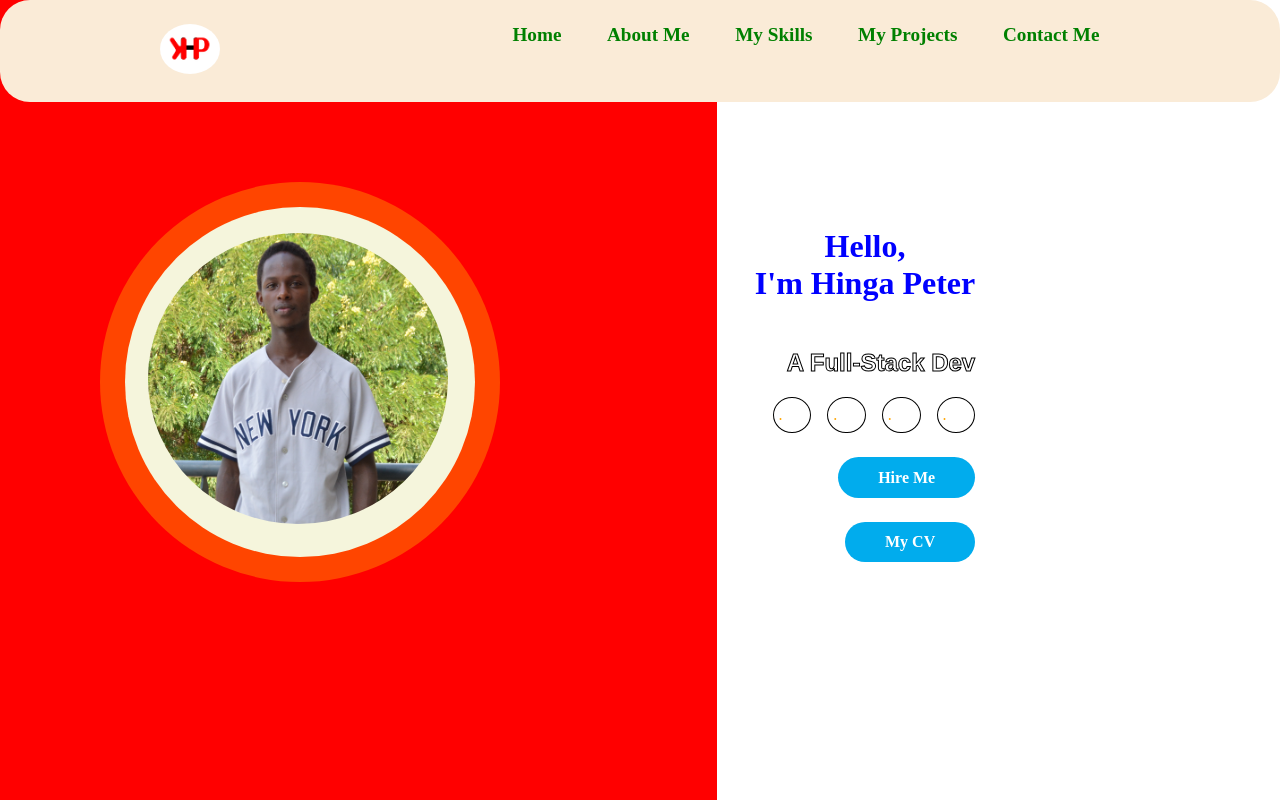
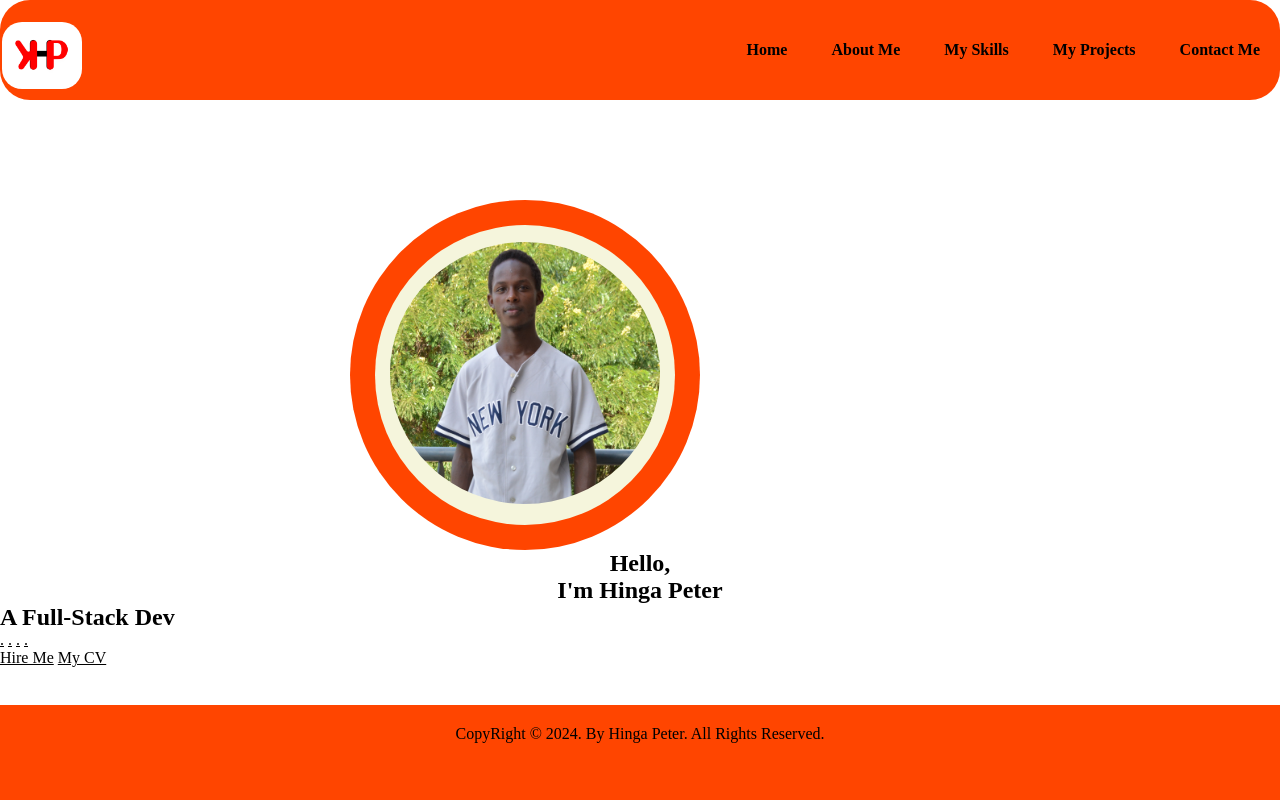
Before and after one commit to Hinga-inc/my-portfolio, a plain HTML site: page index.html in a window 1280 px wide. Shown: the top 800 px of the page. Drawn offline with Linux system fonts and the light colour scheme.

Commit message:
moddified some code

```diff
--- a/index.html
+++ b/index.html
@@ -1,39 +1,52 @@
 <!DOCTYPE html>
 <html lang="en">
   <head>
-    <meta charset="UTF-8">
-    <meta name="author" content="Hinga p">
-    <meta name="viewport" content="width=device-width, initial-scale=1.0">
-    <link rel="stylesheet" href="style.css">
-    <link rel="website icon" href="/images/mylogo.png" type="png">
-    <title>HINGA PETER KAMAU</title>
+    <meta charset="UTF-8" />
+    <meta name="author" content="Hinga p" />
+    <meta name="viewport" content="width=device-width, initial-scale=1.0" />
+    <link rel="stylesheet" href="style.css" />
+    <link rel="website icon" href="images/mylogo.png" type="png" />
+    <title>DEV HINGA PETER</title>
   </head>
   <body>
-    <header class="heading">
+    <header>
       <div class="logo">
-                <img src="images/mylogo.png" alt="My Logo" id="logo">
+        <a href="index.html"
+          ><img src="images/mylogo.png" alt="My Logo" id="logo"
+        /></a>
       </div>
       <nav>
-            <a href="#">Home</a>
-            <a href="about.html">About&nbsp;Me</a>
-            <a href="#">My&nbsp;Skills</a>
-            <a href="#">My&nbsp;Projects</a>
-            <a href="#">Contact&nbsp;Me</a>
+        <div class="largeMenu">
+          <a href="index.html">Home</a>
+          <a href="#aboutmeUp">About&nbsp;Me</a>
+          <a href="#myskillsUp">My&nbsp;Skills</a>
+          <a href="#myprojectsUp">My&nbsp;Projects</a>
+          <a href="#contactmeUp">Contact&nbsp;Me</a>
+        </div>
       </nav>
+      <div class="smallMenu">
+        <span></span>
+        <span></span>
+        <span></span>
+      </div>
     </header>
-    <section>
+
+    <article id="profileUp" class="section1">
       <div class="main">
         <div class="image">
           <div class="orange-bg-outer">
             <div class="beige-bg">
               <div class="myimage">
-                            <img src="/images/kijanahensam.png" alt="My picture">
+                <img src="images/kijanahensam.png" alt="My picture" />
               </div>
             </div>
           </div>
         </div>
         <div class="myinfo">
-                <h1 align="center">Hello,<br /> I'm Hinga Peter</h1>
+          <h1 align="center">
+            Hello,<br />
+            I'm Hinga Peter
+          </h1>
           <div class="jiggytext">
             <div class="mytitle">
               <h2>A Full-Stack Dev</h2>
@@ -41,7 +54,7 @@
           </div>
           <div class="mysocials">
             <a href="#"><i class="fa fa-linkedin"></i>.</a>
-                        <a href="#"><i class=" fa fa-github"></i>.</a>
+            <a href="#"><i class="fa fa-github"></i>.</a>
             <a href="#"><i class="fa fa-instagram"></i>.</a>
             <a href="#"><i class="fa fa-twitter"></i>.</a>
           </div>
@@ -49,13 +62,29 @@
           <a href="#" class="mycv">My CV</a>
         </div>
       </div>
-    </section>
+    </article>
+
+    <article id="aboutmeUp" class="section1">
+      <div class="aboutme"></div>
+    </article>
+
+    <article id="myskillsUp" class="section1">
+      <div class="myskills"></div>
+    </article>
+
+    <article id="myprojectsUp" class="section1">
+      <div class="myprojects"></div>
+    </article>
+
+    <article id="contactmeUp" class="section1">
+      <div class="contactme"></div>
+    </article>
+
     <footer>
       <div class="ownerdetails">
-        <p>
-            CopyRight &copy; 2024. By Hinga Peter. All Rights Reserved.
-        </p>
+        <p>CopyRight &copy; 2024. By Hinga Peter. All Rights Reserved.</p>
       </div>
     </footer>
-
+    <script src="script.js"></script>
+  </body>
 </html>
--- a/style.css
+++ b/style.css
@@ -1,154 +1,157 @@
-/* this is the stylig of the logo alone*/
-#logo {
-    height: 50px;
-    border-color: aqua;
-    border-radius: 50%;
+* {
+    padding: 0;
+    margin: 0;
+    box-sizing: border-box;
+    color: black;
 }
-/* this styles the whole body to have a gradient of red and white*/
+
 body {
-    background: linear-gradient(270deg, rgb(255, 255, 255) 44%, red 15%);
+    background: #fff;
     margin: auto;
 }
-.heading {
-    background-color:antiquewhite;
-    border-radius: 30px;
+
+/* header styles*/
+header {
     display: flex;
-    align-content: center;
-    padding: 1.5rem;
-    justify-content: space-around;
-}
-.heading nav a {
-    color:green;
-    padding: 0.4rem 1.3rem;
-    font-size: 1.2rem;
-    font-weight: 700;
-    text-decoration: none;
-}
-.heading nav a:hover {
-    color: crimson;
-    transition: all 0.5s ease-in-out;
-}
-.main {
-    display: flex;
-    flex-wrap: wrap;
     justify-content: space-between;
     align-items: center;
-    margin: 5rem auto;
-    padding-left: 100px;
+    height: 100px;
+    background-color: orangered;
+    border-radius: 30px;
+    width: 100%;
 }
-.main h1 {
-    font-size: 2rem;
+
+header .logo img {
+    border-radius: 20px;
+    width: 80px;
+    margin-top: 15px;
+    margin-left: 2px;
+}
+
+header nav a {
+    text-decoration: none;
     font-weight: 700;
-    color: blue;
+    padding: 7px 20px;
+
 }
-.mysocials {
-    display: flex;
-    gap: 1rem;
-    flex-wrap: wrap;
-    margin-top: auto;
+
+header nav a:hover {
+    color: orangered;
+    transition: all 0.3s ease-in-out;
 }
-.mysocials a {
-    color: orange;
-    font-size: 1rem;
-    border: 1px solid black;
-    border-radius: 50%;
-    padding: 0.3rem;
-    text-align: center;
-    width: 27px;
-    height: 25px;
-    display: grid;
-    place-items: center;
-    text-decoration: none;
+
+/*hamburger menu*/
+.smallMenu {
+    height: 40px;
+    width: 50px;
+    margin: 6px 0;
+    transition: all 0.3s ease-in-out;
+    display: none;
+    flex-direction: column;
+    row-gap: 10px;
 }
-.mysocials a:hover {
-    color:navy;
-    background-color: chartreuse  ;
-    box-shadow: 0 0 20pc red ;
-    border-color: blueviolet;
-    transition: all 0.5s ease-in-out;
+
+.smallMenu span {
+    right: 10px;
+    height: 2px;
+    width: 100%;
+    background-color: black;
+    position: relative;
 }
-.myinfo {
-    padding-right: 50px;
-    display: flex;
-    flex-direction: column;
-    align-items: end;
-    margin:auto;
+
+.smallMenu.active span:nth-child(1) {
+    transform: rotate(45deg);
+    top: 6px;
+}
+
+.smallMenu.active span:nth-child(2) {
+    display: none;
+}
+
+.smallMenu.active span:nth-child(3) {
+    transform: rotate(-45deg);
+    top: -5px;
+}
+
+@media screen and (max-width: 636px) {
+
+    .smallMenu{
+        display: flex;
+
+    }
+    nav .largeMenu  {
+        display: flex;
+        flex-direction: column;
+        position: fixed;
+        width: 40%;
+        min-width: 250px;
+        background-color: whitesmoke;
+        box-shadow: 0 0 10px greenyellow;
+        left: -400px;
+        height: 100vh;
+        row-gap: 35px;
+        padding-top: 50px;
+        top: 100px;
+        transition: all 0.3s ease-in-out;
+    }
+    nav .largeMenu.active{
+        left: 10px;
+
+    }
+}
+
+/*all sections styling*/
+.section1 {
+    height: 100vh;
+}
+
+/*profile up styling*/
+#profileUp {
+    background-image: image(url:images/mylogo.png);
+
+}
+
+/* image styling*/
+.image {
+    margin-top: 100px;
+    margin-left: 350px;
+
 }
 .orange-bg-outer {
-    width: 25em;
-    height: 25em;
+    width: 350px;
+    height: 350px;
     border-radius: 50%;
-    background: orangered;
+    background-color: orangered;
     display: grid;
     place-items: center;
 }
+
 .beige-bg {
-    width: 21.875em;
-    height: 21.875em;
+    width: 300px;
+    height: 300px;
     border-radius: 50%;
-    background: beige;
+    background-color: beige;
     display: grid;
     place-items: center;
 }
-.myimage {
-    width: 19em;
-    height: 19em;
-    border-radius: 50px;
-    }
+
 .myimage img {
-    position: relative;
-    bottom: 27px;
-    right: 30px;
-    padding: 30px;
-    width: 300px;
+    position: static;
+    bottom: 25px;
+    top: 30px;
+    width: 270px;
     border-radius: 50%;
 }
-.jiggytext {
-    -webkit-text-stroke: 1px black;
-    font-family: Arial, Helvetica, sans-serif;
-    color: transparent;
-    background-repeat: no-repeat;
-    background-image: linear-gradient(#01aced, #01aced);
-    -webkit-background-clip: text;
-    background-clip: none;
-    background-position: -500px 0;
-    animation: backcolor 5s linear infinite;
+
+
+/* footer*/
+footer {
+  position: fixed;
+  bottom: 0;
+  width: 100%;
+  background-color: orangered;
+  padding: 20px;
+  color: black;
+  text-align: center;
+  height: 95px;
 }
-.main a {
-    display: flex;
-}
-.hireme {
-    margin-top: 1.5rem;
-    padding: 0.7em 2.5em;
-    border-radius: 25px;
-    background-color: #01aced;
-    font-size: 1rem;
-    font-weight: bold;
-    color: white;
-    border: 0;
-    text-decoration: none;
-}
-.mycv {
-    margin-top: 1.5rem;
-    padding: 0.7em 2.5em;
-    border-radius: 25px;
-    background-color: #01aced;
-    font-size: 1rem;
-    font-weight: bold;
-    color: white;
-    border-color: transparent;
-    text-decoration: none;
-}
-footer {
-    min-width: 100%;
-}
-.ownerdetails {
-    padding: 1rem;
-    background-color:transparent;
-    text-align: center;
-    font-size: 20px;
-    font-weight:100;
-    color: grey;
-    transition: .2s;
-    margin-top: 50%;
-}
```
Lines whose indentation alone changed are shown as unchanged.
